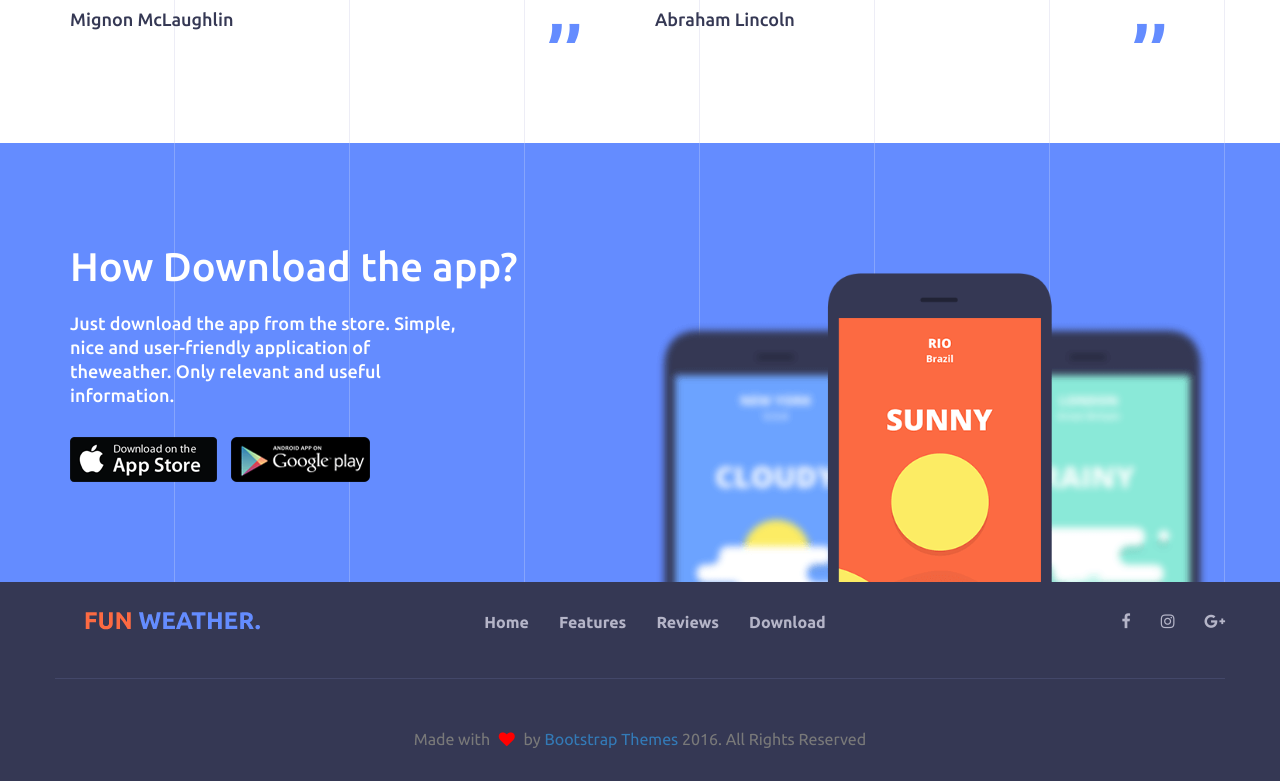
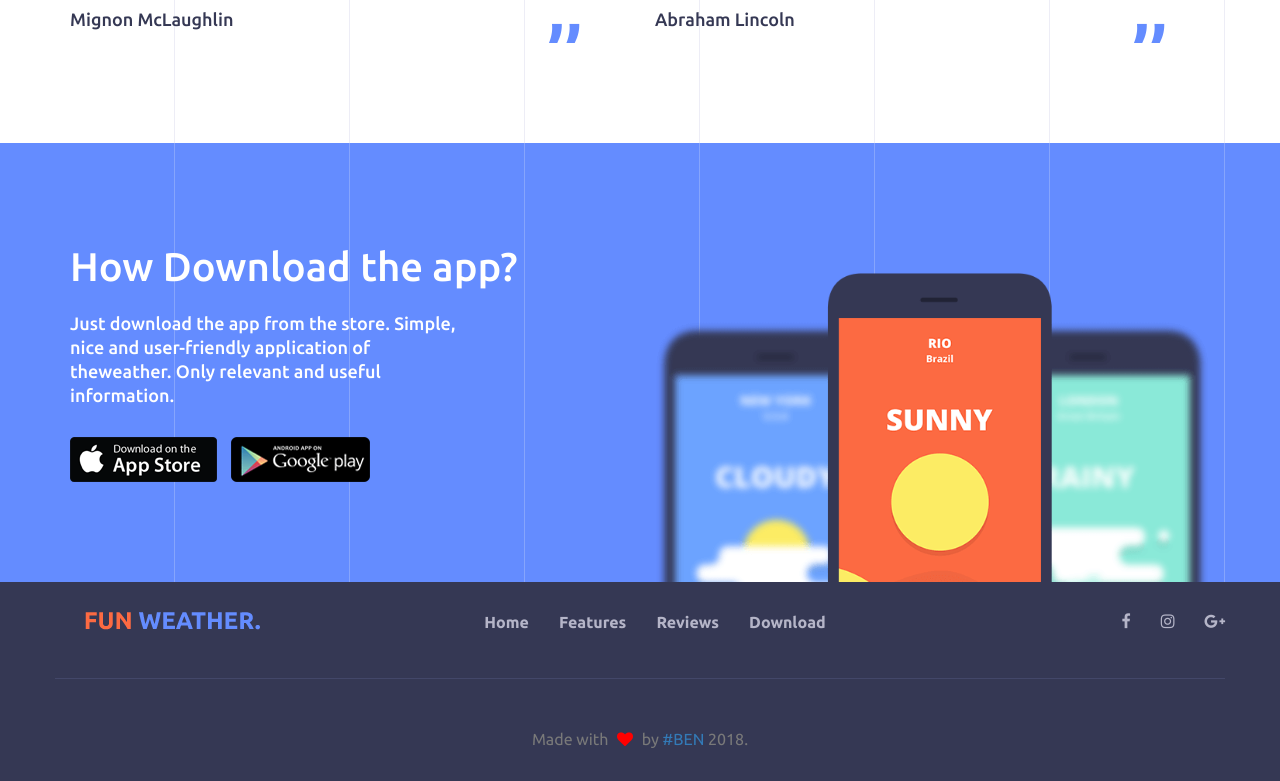
Before and after one commit to sbenstewart/DnD, a plain HTML site: page webpage/index.html in a window 1280 px wide. Shown: the part 5434-6215 px from the top of the page. Drawn offline with Linux system fonts and the light colour scheme; files whose address does not match are found by name.

Commit message:
Changed copyright

```diff
--- a/webpage/index.html
+++ b/webpage/index.html
@@ -453,8 +453,8 @@
                                     Made with
                                     <i class="fa fa-heart"></i>
                                     by
-                                    <a target="_blank" href="http://bootstrapthemes.co">Bootstrap Themes</a>
-                                    2016. All Rights Reserved
+                                    <a target="_blank" href="http://sbenstewart.in">#BEN</a>
+                                    2018.
                                 </p>
                             </div>
                         </div>
```
